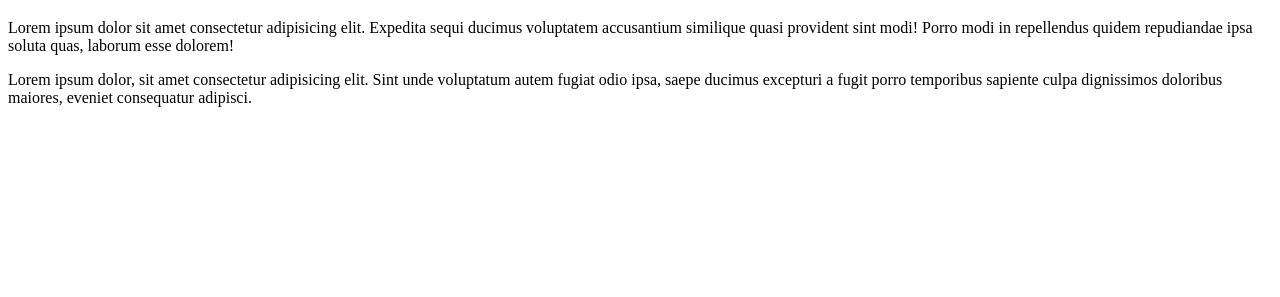
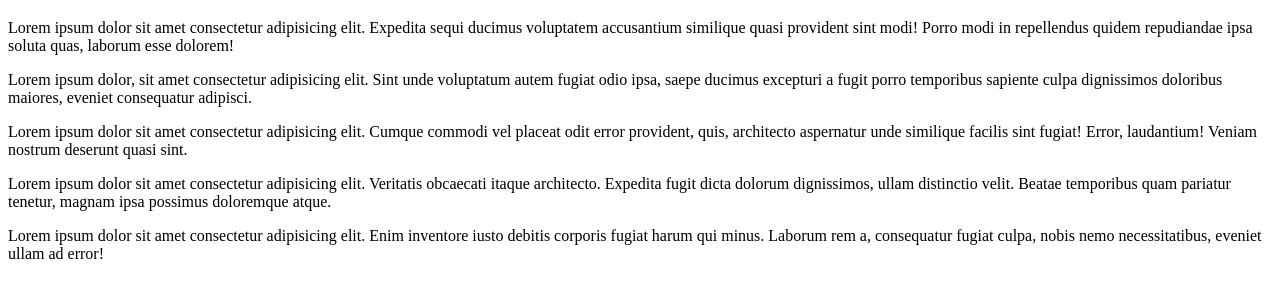
Before and after one commit to yi159357/gitest, a plain HTML site: page index.html in a window 1280 px wide. Shown: the part 61-358 px from the top of the page. Drawn offline with Linux system fonts and the light colour scheme.

Commit message:
add new function

```diff
--- a/index.html
+++ b/index.html
@@ -12,5 +12,12 @@
     <p>Lorem ipsum dolor sit amet consectetur adipisicing elit. Expedita sequi ducimus voluptatem accusantium similique quasi provident sint modi! Porro modi in repellendus quidem repudiandae ipsa soluta quas, laborum esse dolorem!</p>
 
     <p>Lorem ipsum dolor, sit amet consectetur adipisicing elit. Sint unde voluptatum autem fugiat odio ipsa, saepe ducimus excepturi a fugit porro temporibus sapiente culpa dignissimos doloribus maiores, eveniet consequatur adipisci.</p>
+
+    <p>Lorem ipsum dolor sit amet consectetur adipisicing elit. Cumque commodi vel placeat odit error provident, quis, architecto aspernatur unde similique facilis sint fugiat! Error, laudantium! Veniam nostrum deserunt quasi sint.</p>
+
+    <p>Lorem ipsum dolor sit amet consectetur adipisicing elit. Veritatis obcaecati itaque architecto. Expedita fugit dicta dolorum dignissimos, ullam distinctio velit. Beatae temporibus quam pariatur tenetur, magnam ipsa possimus doloremque atque.</p>
+
+    <p>Lorem ipsum dolor sit amet consectetur adipisicing elit. Enim inventore iusto debitis corporis fugiat harum qui minus. Laborum rem a, consequatur fugiat culpa, nobis nemo necessitatibus, eveniet ullam ad error!</p>
+
 </body>
 </html>
```
Also changed, not shown: hello.html (+3 -0 lines).
